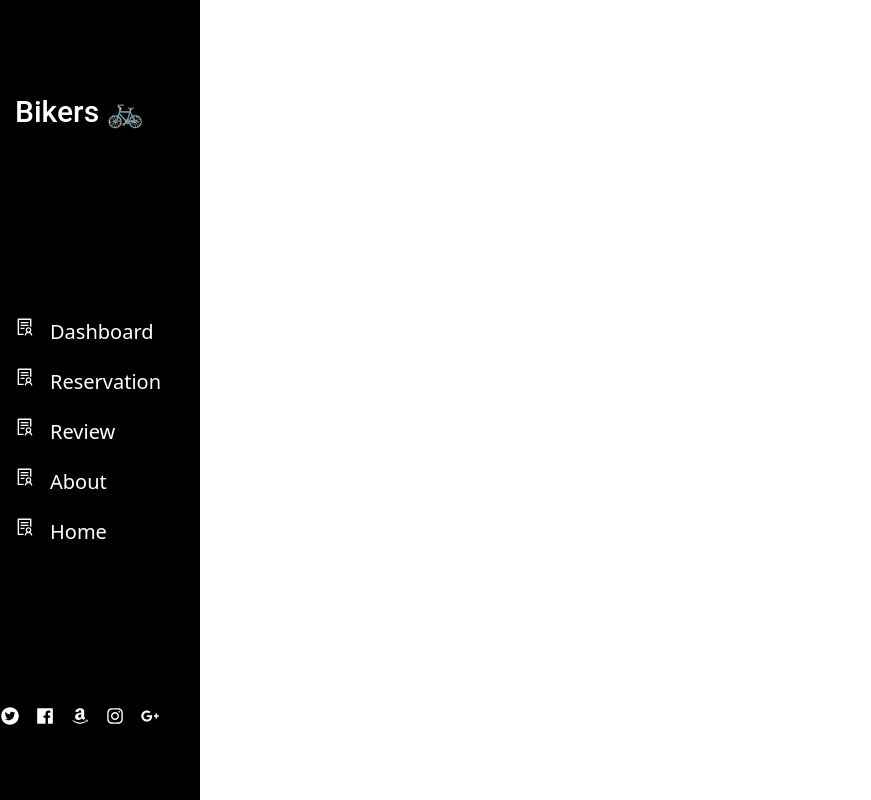
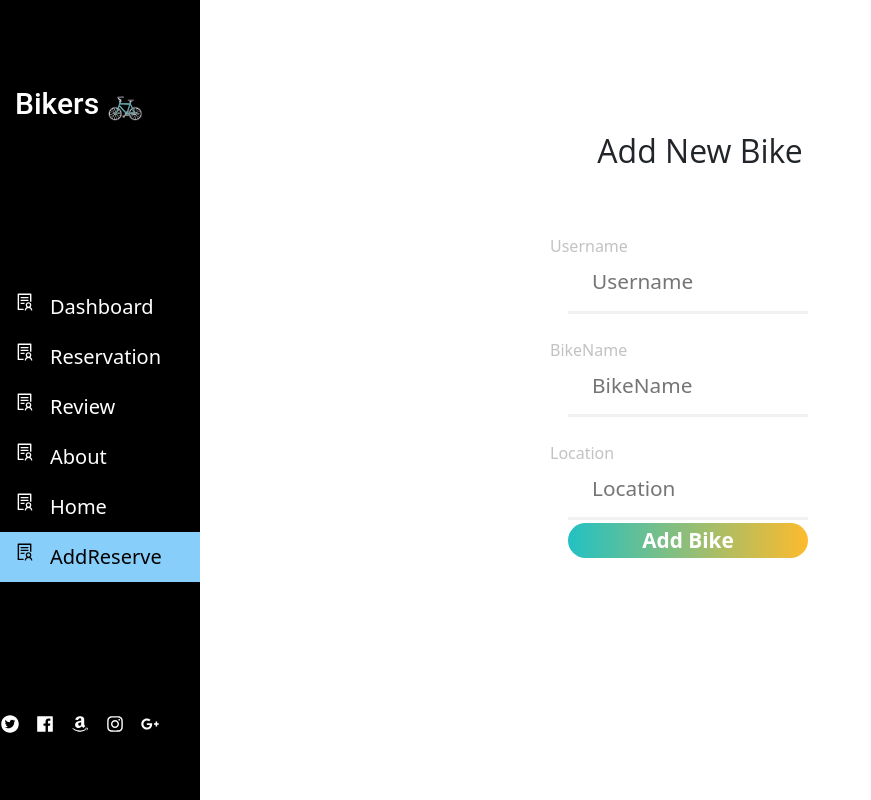
Before and after one commit to Alzubair98/group-project-front-end, a React (Create React App) app: page /addreserve in a window 1280 px wide. Shown: the whole page, without its empty margins (0-871 px from the left). Built offline with nearby package versions, Linux system fonts and the light colour scheme; no server answers.

Commit message:
add reservation

```diff
--- a/src/App.js
+++ b/src/App.js
@@ -10,6 +10,7 @@ import Review from "./pages/review";
 import axios from "axios";
 import Home from "./component/Home";
 import BikeDetails from "./component/bike/bikeDetails";
+import AddReservation from "./pages/addreservatoin";
 
 function App() {
   const [user, setUser] = useState({
@@ -87,6 +88,10 @@ function App() {
           />
           <Route path="/review" element={<Review />} />
           <Route
+            path="/addreserve"
+            element={<AddReservation data={user.user} />}
+          />
+          <Route
             path="/about"
             element={
               <About
--- a/src/component/sidebar/sidebar.jsx
+++ b/src/component/sidebar/sidebar.jsx
@@ -47,6 +47,11 @@ function Sidebar({ children }) {
       name: "Home",
       icon: <AiOutlineSolution />,
     },
+    {
+      path: "/addreserve",
+      name: "AddReserve",
+      icon: <AiOutlineSolution />,
+    },
   ];
   return (
     <div className="container-a">
--- /dev/null
+++ b/src/pages/addreservatoin.js
@@ -0,0 +1,88 @@
+/* eslint-disable */
+import React, { Component } from "react";
+import axios from "axios";
+import "../component/auth/auth.css";
+
+export default class Rigstration extends Component {
+  constructor(props) {
+    super(props);
+
+    this.state = {
+      user: "",
+      bike: "",
+      location: "",
+      reservationsErrors: "",
+    };
+    console.log(props.data.username);
+
+    this.handleSubmit = this.handleSubmit.bind(this);
+    this.handleChange = this.handleChange.bind(this);
+  }
+
+  handleChange(event) {
+    this.setState({
+      [event.target.name]: event.target.value,
+    });
+  }
+
+  handleSubmit(event) {
+    axios
+      .post("http://localhost:3001/reservations", {
+        reservation: {
+          user: this.state.user,
+          bike: this.state.bike,
+          location: this.state.location,
+        },
+      })
+      .then((response) => {
+        console.log(response);
+      })
+      .catch((error) => {
+        console.log("reservations error", error);
+      });
+    event.preventDefault();
+  }
+
+  render() {
+    return (
+      <div className="loginform">
+        <form onSubmit={this.handleSubmit}>
+          <h2 className="headerTitle">Add New Bike</h2>
+          <div className="row">
+            <label className="label">Username</label>
+            <input
+              type="name"
+              name="user"
+              placeholder="Username"
+              value={this.state.user}
+              onChange={this.handleChange}
+              required
+            />
+            <label className="label mt-4">BikeName</label>
+            <input
+              type="bike"
+              name="bike"
+              placeholder="BikeName"
+              value={this.state.bike}
+              onChange={this.handleChange}
+              required
+            />
+            <label className=" mt-4 label">Location</label>
+            <input
+              type="location"
+              name="location"
+              placeholder="Location"
+              value={this.state.location}
+              onChange={this.handleChange}
+              required
+            />
+
+            <button type="submit" className="button row">
+              Add Bike
+            </button>
+          </div>
+        </form>
+      </div>
+    );
+  }
+}
```
